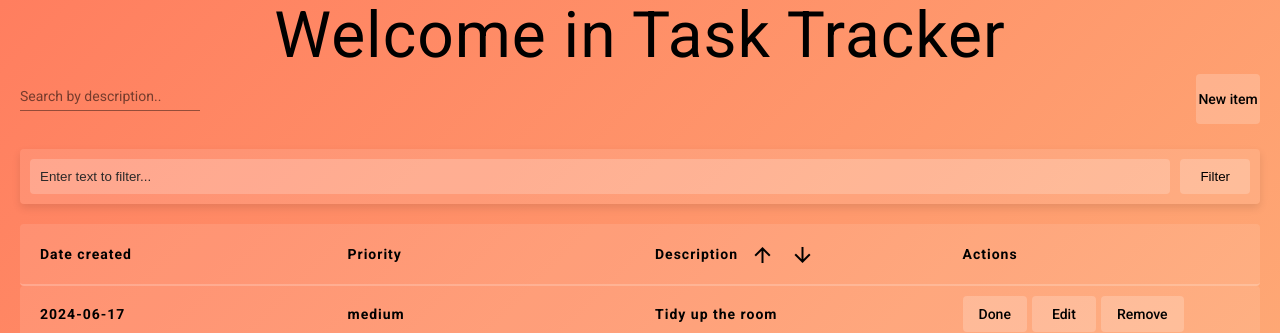
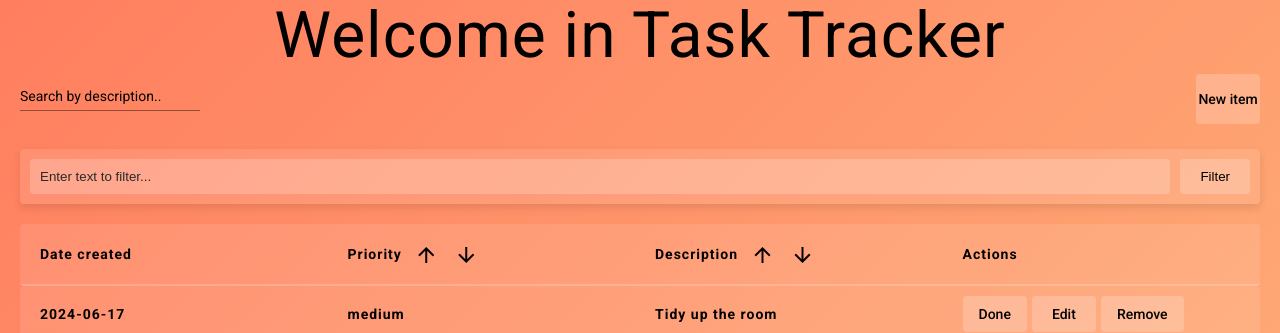
Before and after one commit to myma7/task-tracker, an Angular app in the folder task-tracker/: page /task-list in a window 1280 px wide. Shown: the top 333 px of the page. Built offline with nearby package versions, Linux system fonts and the light colour scheme.

Commit message:
Sorting by Priority

```diff
--- a/task-tracker/src/app/add-task/add-task.component.scss
+++ b/task-tracker/src/app/add-task/add-task.component.scss
@@ -53,3 +53,7 @@ button[mat-button]:hover {
     font-weight: bold;
     text-align: center;
 }
+
+mat-label, input{
+    color: black;
+}
--- a/task-tracker/src/app/task-list/task-list.component.html
+++ b/task-tracker/src/app/task-list/task-list.component.html
@@ -13,7 +13,16 @@
 
         <div class="task-list__header">
             <div class="task-list__header-item">Date created</div>
-            <div class="task-list__header-item">Priority</div>
+            <div class="task-list__header-item">Priority
+
+                <button mat-icon-button (click)="sortTasksAscPriority()">
+                    <mat-icon>arrow_upward</mat-icon>
+                </button>
+                <button mat-icon-button (click)="sortTasksDescPriority()">
+                    <mat-icon>arrow_downward</mat-icon>
+                </button>
+            </div>
+
             <div class="task-list__header-item">Description
                 <button mat-icon-button (click)="sortTasksAsc()">
                     <mat-icon>arrow_upward</mat-icon>
--- a/task-tracker/src/app/task-list/task-list.component.scss
+++ b/task-tracker/src/app/task-list/task-list.component.scss
@@ -83,8 +83,11 @@
     background: rgba(255, 255, 255, 0.3);
 }
 
+mat-label, mat-form-field-infix{
+    color:black;
+}
+
 @media (max-width: 768px) {
-
 
     .task-list {
         padding: 10px;
--- a/task-tracker/src/app/task-list/task-list.component.ts
+++ b/task-tracker/src/app/task-list/task-list.component.ts
@@ -95,6 +95,16 @@ export class TaskListComponent implements OnInit, OnDestroy {
     this.loadTasks();
   }
 
+  sortTasksAscPriority(): void {
+    this.taskService.sortTasksByPriorityByAscending();
+    this.loadTasks();
+  }
+
+  sortTasksDescPriority(): void {
+    this.taskService.sortTasksByPriorityByDescending();
+    this.loadTasks();
+  }
+
   removeDuplicates(): void {
     const uniqueDescriptions = new Set<string>();
     const uniqueTasks: any[] = [];
--- a/task-tracker/src/app/task.service.ts
+++ b/task-tracker/src/app/task.service.ts
@@ -63,6 +63,14 @@ export class TaskService {
         this.filteredTasks.sort((a, b) => b.description.localeCompare(a.description));
     }
 
+    sortTasksByPriorityByAscending(): void {
+        this.filteredTasks.sort((a, b) => a.priority.localeCompare(b.priority));
+    }
+
+    sortTasksByPriorityByDescending(): void {
+        this.filteredTasks.sort((a, b) => b.priority.localeCompare(a.priority));
+    }
+
     applyFilter(): void {
         this.filteredTasks = this.tasks.filter(task =>
             task.description.toLowerCase().includes(this.filterText.toLowerCase())
```
